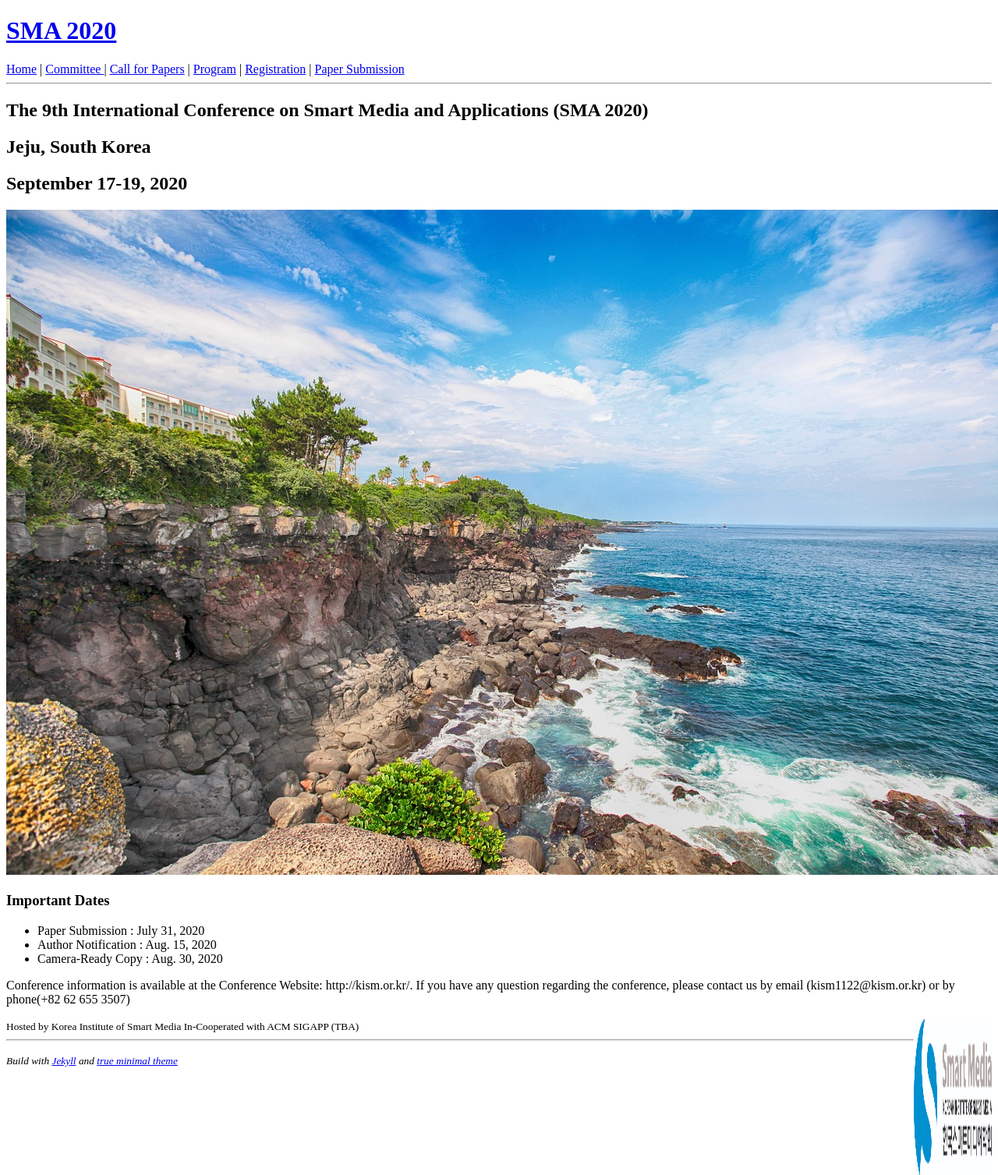
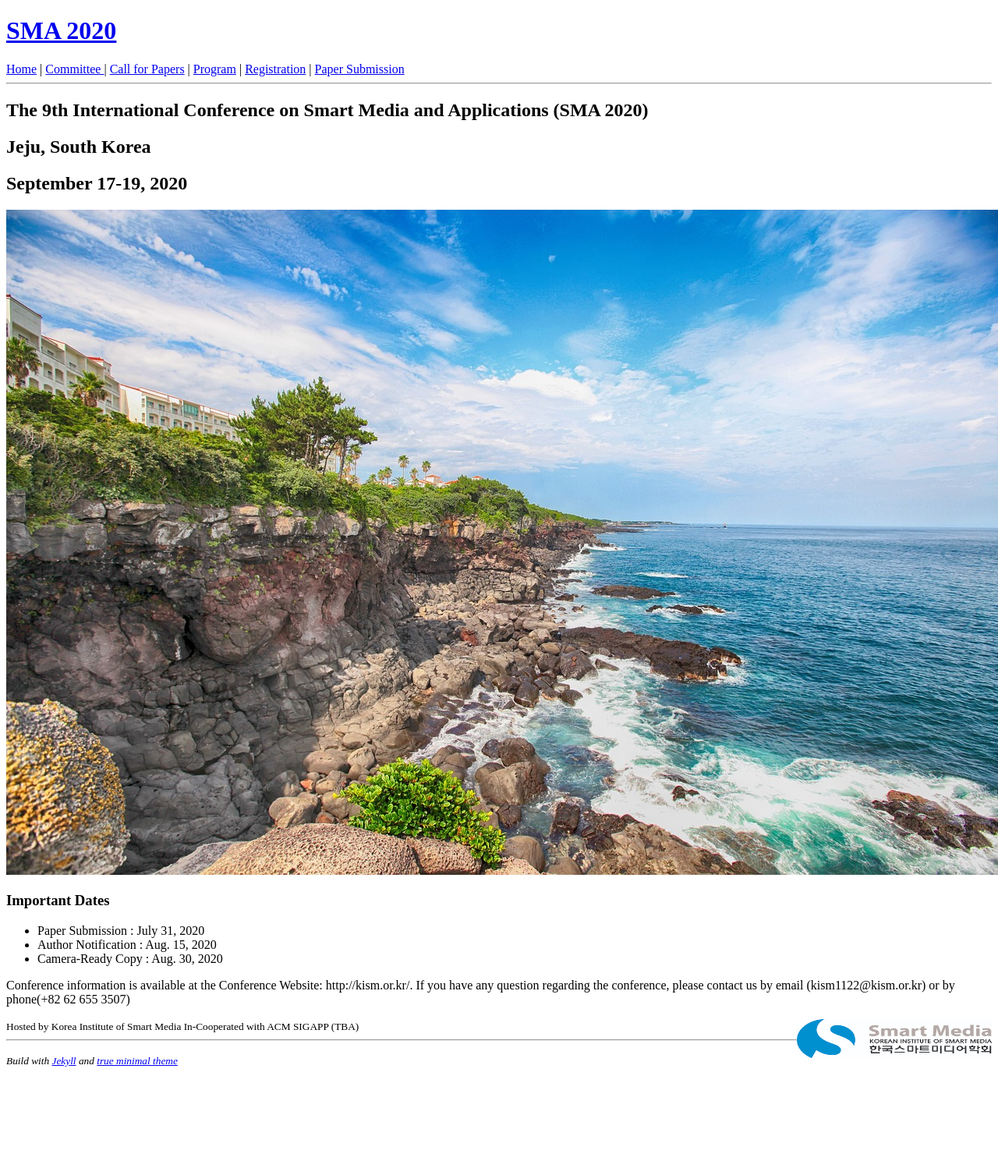
Before and after one commit to icea-conf/sma-2020.github.io, a Jekyll site: the page built from index.html, in a window 1280 px wide. Shown: the whole page at 78% size. Built offline with Jekyll 4.4.1, drawn with Linux system fonts in a browser that asks for light colours; the list of posts is cut into pages by our own code; after the commit the page ends 1385 px from its top, so only the background shows below that.

Commit message:
Update index.html

```diff
--- a/index.html
+++ b/index.html
@@ -24,5 +24,5 @@
 <footer>
   <small>Hosted by Korea Institute of Smart Media
 In-Cooperated with ACM SIGAPP (TBA)</small>
-<img src="https://sma-2020.github.io/image/logo.png" alt="" width="100" height="200" align="right">
+<img src="https://sma-2020.github.io/image/logo.png" alt="" width="250" height="50" align="right">
 </footer>
```
